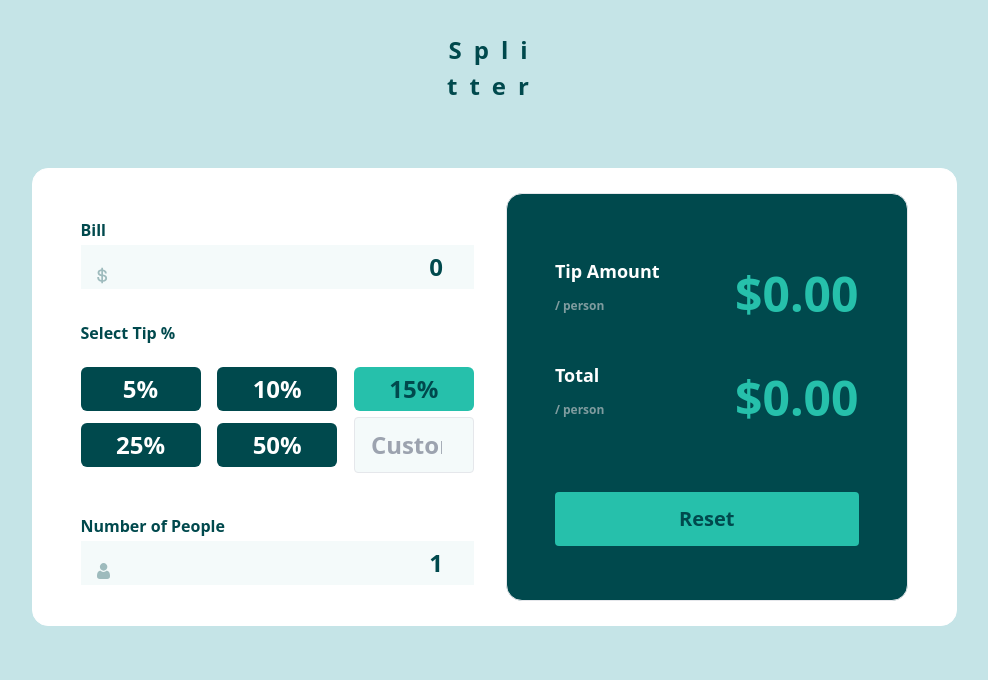
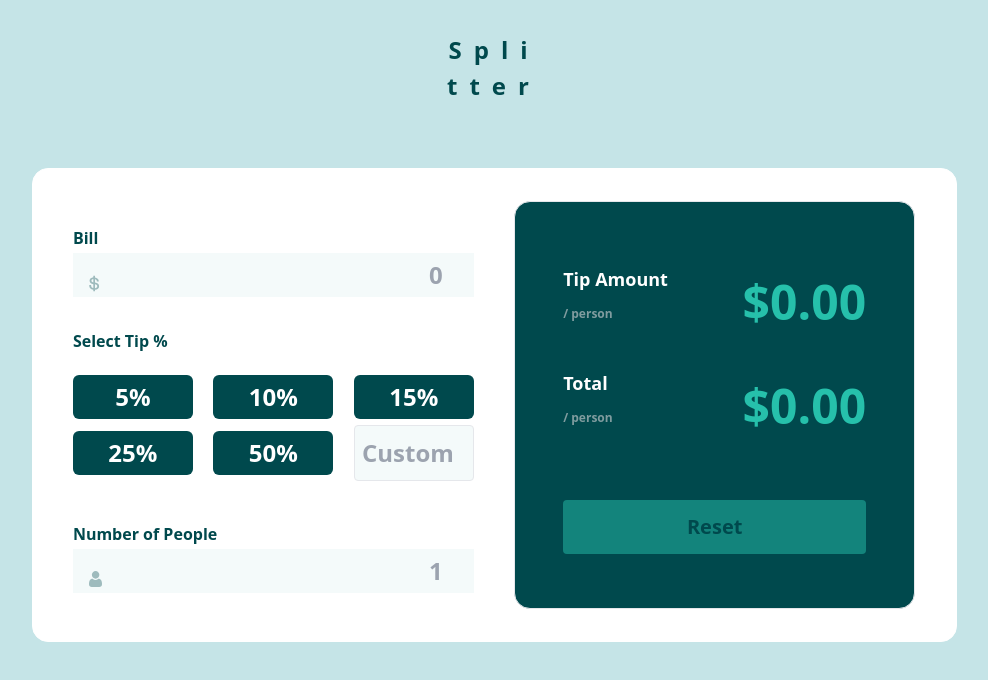
Before and after one commit to atinybeardedman/splitter, a Vue app: page / in a window 1280 px wide. Shown: the top 680 px of the page, without its empty margins (146-1134 px from the left). Built offline with nearby package versions, Linux system fonts and the light colour scheme.

Commit message:
feat: add logic to reset button

```diff
--- a/src/App.vue
+++ b/src/App.vue
@@ -5,9 +5,9 @@
         Spli
         <br />tter
       </h1>
-      <div sm="flex flex-row" bg="white" border="~ rounded-2xl white" px="2rem" py="2">
-        <tip-form m="1rem" min-w="md:375px" w="md:50% full"></tip-form>
-        <result-display m="md:1rem" min-w="md:375px" w="md:50% full"></result-display>
+      <div md="flex flex-row justify-evenly" bg="white" border="~ rounded-2xl white" p="1rem">
+        <tip-form m="md:1rem" min-w="md:375px" w="md:45/100 full"></tip-form>
+        <result-display m="md:1rem" min-w="md:375px" w="md:45/100 full"></result-display>
       </div>
     </section>
   </main>
--- a/src/components/ResultDisplay.vue
+++ b/src/components/ResultDisplay.vue
@@ -5,7 +5,8 @@
             <split-result :result="totalSplit">Total</split-result>
         </div>
         <base-button
-            @click="resetStore"
+            :disabled="hasError"
+            @click.prevent="resetStore"
             font="700"
             border="~ 0px rounded"
             outline="none active:none"
@@ -13,9 +14,10 @@
             py="3"
             w="full"
             transition="colors"
-            sm="hover:bg-accent hover:text-dark-cyan"
+            md="hover:bg-accent disabled:bg-primary"
             text="20px dark-cyan center uppercase"
             bg="primary"
+            :opacity="hasError ? '50': '100'"
         >Reset</base-button>
     </div>
 </template>
@@ -32,19 +34,22 @@ export default defineComponent({
         BaseButton
     },
     setup: () => {
-        const { selectedPercent, totalBill, numSplit } = useStore();
-        const tipSplit = computed(() => {
-            return (totalBill.value * (selectedPercent.value / 100) / numSplit.value)
-        } );
-        const totalSplit = computed(() => (totalBill.value * (1 + selectedPercent.value / 100)) / numSplit.value);
+        const { selectedPercent, totalBill, numSplit, hasError } = useStore();
+        const tipSplit = computed(() =>
+            hasError.value ? 0 : (totalBill.value * (selectedPercent.value / 100) / numSplit.value)
+         );
+        const totalSplit = computed(() => hasError.value ? 0 : (totalBill.value * (1 + selectedPercent.value / 100)) / numSplit.value);
         const resetStore = () => {
-            totalBill.value = 0;
-            numSplit.value = 1;
-            selectedPercent.value = 15;
+            if(!hasError.value){
+                totalBill.value = undefined;
+                numSplit.value = undefined;
+                selectedPercent.value = undefined;
+            }
         }
         return {
             tipSplit,
             totalSplit,
+            hasError,
             resetStore
         }
     }
--- a/src/components/TipChoices.vue
+++ b/src/components/TipChoices.vue
@@ -15,7 +15,7 @@
                 placeholder="Custom"
                 font="700"
                 text="placeholder-gray-cyan-500 right"
-                px="1rem"
+                p="x-1"
                 b="~ rounded"
                 type="number"
                 id="custom"
--- a/src/components/TipForm.vue
+++ b/src/components/TipForm.vue
@@ -1,11 +1,11 @@
 <template>
     <section>
         <form-field id="bill" label="Bill" p="y-1rem" icon="dollar">
-            <base-input v-model.number="totalBill" type="number" id="bill" p="y-2 x-4" font="700"></base-input>
+            <base-input v-model.number="totalBill" placeholder="0" type="number" id="bill" p="y-2 x-4" font="700"></base-input>
         </form-field>
         <tip-choices py="1rem"></tip-choices>
         <form-field p="y-1rem" id="num-split" label="Number of People" icon="person">
-            <base-input v-model.number="numSplit" type="number" id="num-split" p="y-2 x-4" font="700"></base-input>
+            <base-input v-model.number="numSplit" placeholder="1" type="number" id="num-split" p="y-2 x-4" font="700"></base-input>
         </form-field>
     </section>
 </template>
--- a/src/composition/useStore.ts
+++ b/src/composition/useStore.ts
@@ -1,12 +1,28 @@
-import { ref, watchEffect } from "vue";
+import { computed, Ref, ref, watchEffect } from "vue";
 
-const selectedPercent = ref(15);
-const totalBill = ref(0);
-const numSplit = ref(1);
+const selectedPercent: Ref<number | undefined> = ref();
+const totalBill: Ref<number | undefined> = ref();
+const numSplit:  Ref<number | undefined> = ref();
+const hasError = computed(() => {
+    if(!(selectedPercent.value && numSplit.value && totalBill.value) ){
+        return true;
+    }
+    else if(selectedPercent.value < 0){
+        return true;
+    }
+    if(totalBill.value < 0){
+        return true;
+    }
+    if(numSplit.value <= 0){
+        return true
+    }
+    return false;
+})
 export default function useStore(){
     return {
         selectedPercent,
         totalBill,
-        numSplit
+        numSplit,
+        hasError
     }
 }
```
